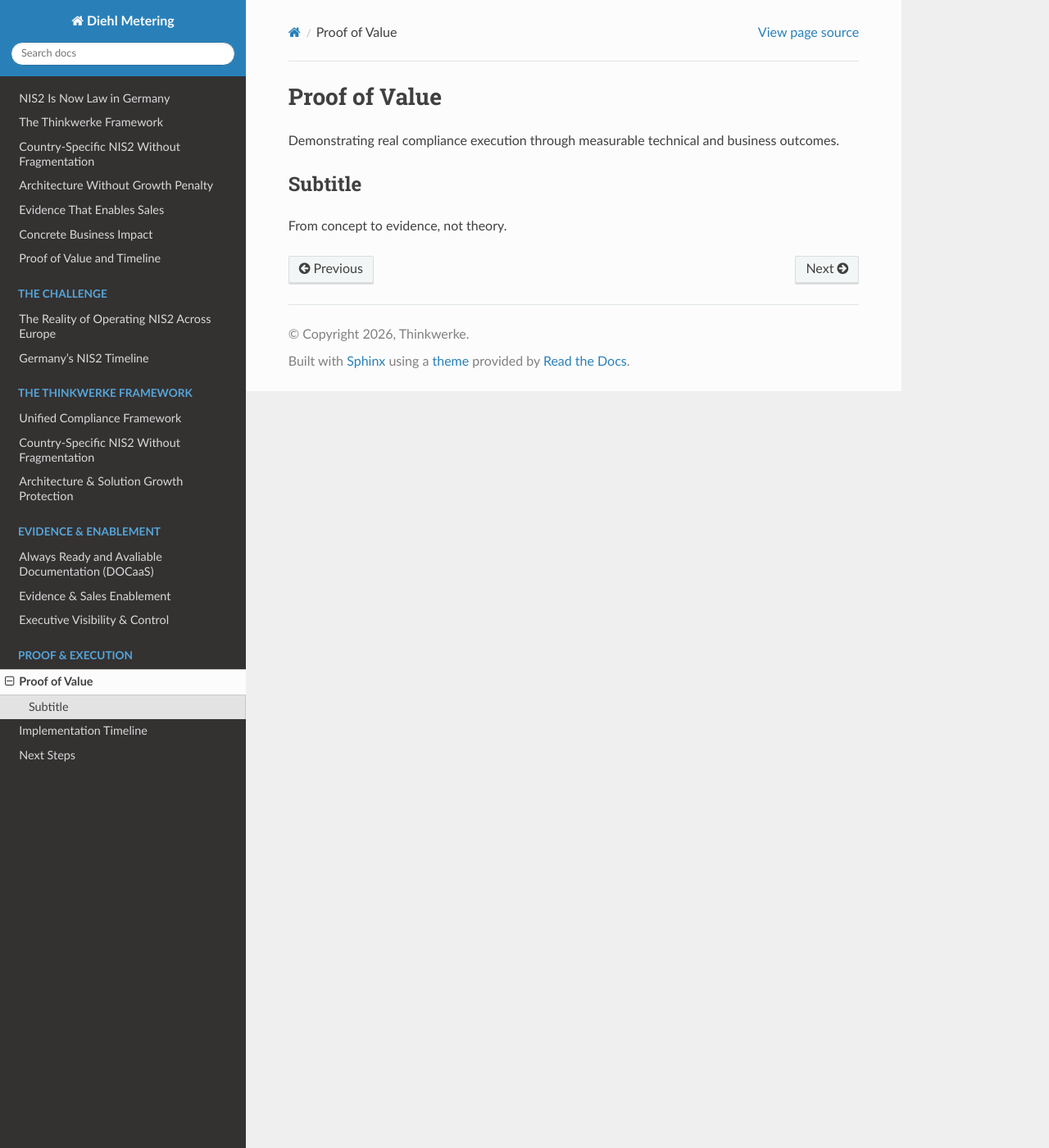
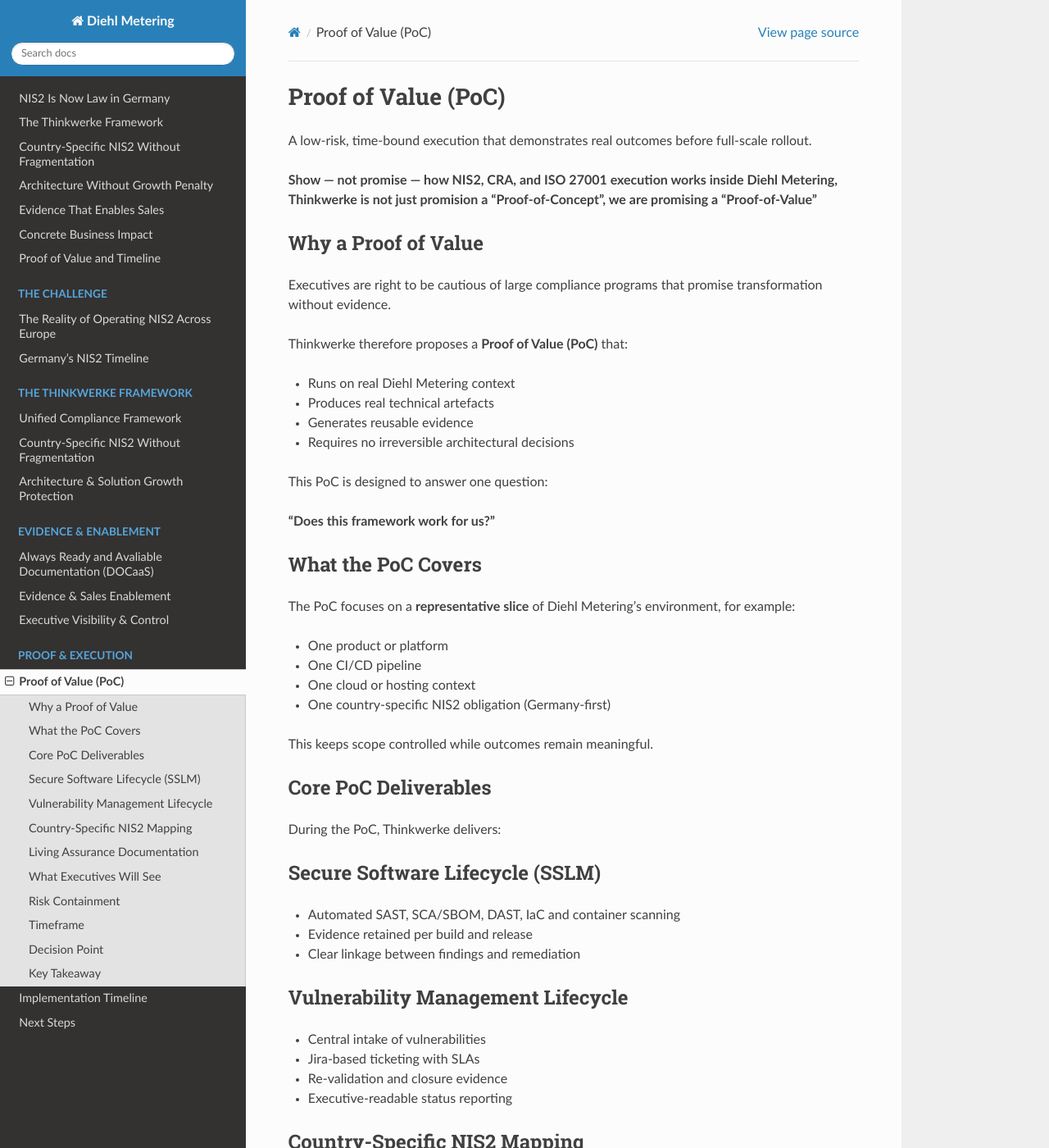
Before and after one commit to Mynkskhr/diehlmetering, a Sphinx documentation site: the page built from docs/source/proof-of-value.rst, in a window 1280 px wide and 1400 px high. Shown: the whole window at 82% size. Built offline with Sphinx 7.4.7 and the Read the Docs theme 3.1.0, drawn with Linux system fonts in a browser that asks for light colours; some of the changed text lies outside the part shown.

Commit message:
Update proof-of-value.rst

```diff
--- a/docs/source/proof-of-value.rst
+++ b/docs/source/proof-of-value.rst
@@ -1,10 +1,132 @@
-Proof of Value
-==============
+Proof of Value (PoC)
+====================
 
-Demonstrating real compliance execution through measurable technical and
-business outcomes.
+A low-risk, time-bound execution that demonstrates real outcomes
+before full-scale rollout.
 
-Subtitle
---------
+**Show — not promise — how NIS2, CRA, and ISO 27001 execution works
+inside Diehl Metering, Thinkwerke is not just promision a "Proof-of-Concept", we are promising a "Proof-of-Value"**
 
-From concept to evidence, not theory.
+Why a Proof of Value
+--------------------
+
+Executives are right to be cautious of large compliance programs
+that promise transformation without evidence.
+
+Thinkwerke therefore proposes a **Proof of Value (PoC)** that:
+
+- Runs on real Diehl Metering context
+- Produces real technical artefacts
+- Generates reusable evidence
+- Requires no irreversible architectural decisions
+
+This PoC is designed to answer one question:
+
+**“Does this framework work for us?”**
+
+What the PoC Covers
+-------------------
+
+The PoC focuses on a **representative slice** of Diehl Metering’s environment,
+for example:
+
+- One product or platform
+- One CI/CD pipeline
+- One cloud or hosting context
+- One country-specific NIS2 obligation (Germany-first)
+
+This keeps scope controlled while outcomes remain meaningful.
+
+Core PoC Deliverables
+---------------------
+
+During the PoC, Thinkwerke delivers:
+
+Secure Software Lifecycle (SSLM)
+--------------------------------
+
+- Automated SAST, SCA/SBOM, DAST, IaC and container scanning
+- Evidence retained per build and release
+- Clear linkage between findings and remediation
+
+Vulnerability Management Lifecycle
+----------------------------------
+
+- Central intake of vulnerabilities
+- Jira-based ticketing with SLAs
+- Re-validation and closure evidence
+- Executive-readable status reporting
+
+Country-Specific NIS2 Mapping
+-----------------------------
+
+- Mapping of German NIS2UmsuCG obligations
+- Control ownership definition
+- Evidence traceability for inspections and audits
+
+Living Assurance Documentation
+------------------------------
+
+- Executive-accessible documentation
+- Architecture explanations
+- Evidence links and artefacts
+- Reusable content for sales and tenders
+
+What Executives Will See
+-----------------------
+
+By the end of the PoC, leadership can directly review:
+
+- A working compliance execution model
+- Real evidence produced by pipelines
+- Clear ownership and accountability
+- Country-specific NIS2 readiness
+- No dependency on engineering explanations
+
+Nothing is theoretical.
+
+Everything is demonstrable.
+
+Risk Containment
+----------------
+
+The PoC is deliberately designed to:
+
+- Avoid lock-in to specific tools
+- Avoid irreversible architecture changes
+- Avoid disruption to delivery timelines
+
+If leadership decides not to proceed further,
+Diehl Metering still retains:
+
+- Documentation
+- Evidence artefacts
+- Clear understanding of gaps and opportunities
+
+Timeframe
+---------
+
+Typical PoC duration:
+
+- **6–8 weeks**, depending on scope and access
+
+This aligns with executive decision cycles
+without delaying regulatory readiness.
+
+Decision Point
+--------------
+
+At the conclusion of the PoC, leadership can make an informed decision:
+
+- Expand to additional products or countries
+- Integrate into sales and tender processes
+- Align roadmap with CRA timelines
+- Or pause with full transparency on outcomes
+
+Key Takeaway
+------------
+
+The Proof of Value converts compliance discussions
+into visible, measurable execution.
+
+No leap of faith required.
```
